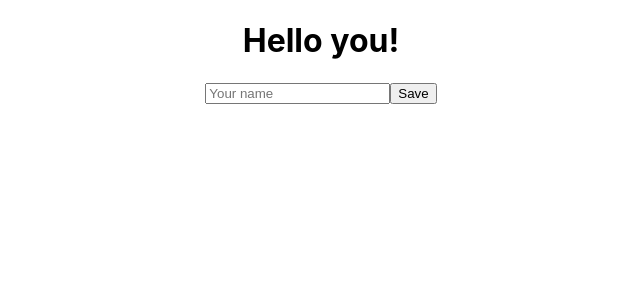
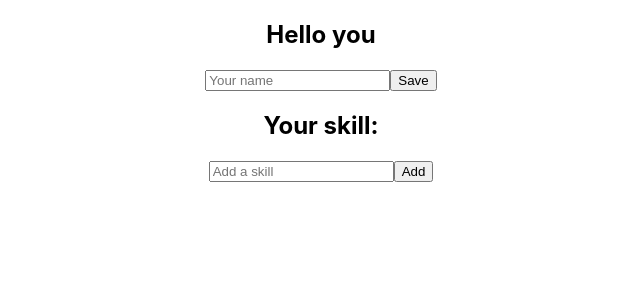
Before and after one commit to XavierCoulon/Playground_LocalStorage_Test, a React (Create React App) app: page / in a window 1280 px wide. Shown: the top 300 px of the page, without its empty margins (319-959 px from the left). Built offline with nearby package versions, Linux system fonts and the light colour scheme.

Commit message:
switch from useState to useRef - to test

```diff
--- a/src/App.js
+++ b/src/App.js
@@ -7,6 +7,7 @@ const App = () => {
     <div className="App">
       <LocalStorage />
     </div>
+
   );
 }
 
--- a/src/components/LocalStorage.jsx
+++ b/src/components/LocalStorage.jsx
@@ -1,33 +1,33 @@
-import React, { useState }  from 'react'
+import React, { useState, useRef } from "react";
+import setLocalStorage from "../utils/handleLocalStorage";
 
 const LocalStorage = () => {
+  const nameInputRef = useRef();
+  const skillsInputRef = useRef();
 
-	const [localData, setLocalData] = useState(() => {
-		const saved = localStorage.getItem("name");
-		const initialValue = JSON.parse(saved);
-  		return initialValue || "";
-	});
-
-	const inputHandler = (event) => {
+  const saveNameHandler = (event) => {
     event.preventDefault();
-		setLocalData(event.target.value);
-	}
-	const saveHandler = (event) => {
-		// event.preventDefault();
-		localStorage.setItem("name", JSON.stringify(localData));
-	}
+    setLocalStorage("name", nameInputRef.current.value);
+  };
+  const saveSkillHandler = (event) => {
+    event.preventDefault();
+    setLocalStorage("skills", skillsInputRef.current.value);
+  };
 
   return (
-
     <div>
-			<h1>Hello {localStorage.getItem("name") || "you"}!</h1>
+      <h2>Hello {localStorage.getItem("name") || "you"}</h2>
       <form>
-		<input type="text" placeholder="Your name" onChange={inputHandler}/>
-		<input type="submit" value="Save" onClick={saveHandler}></input>
+        <input type="text" placeholder="Your name" ref={nameInputRef} />
+        <input type="submit" value="Save" onClick={saveNameHandler}></input>
       </form>
-
+      <h2>Your skill: {localStorage.getItem("skills")}</h2>
+      <form>
+        <input type="text" placeholder="Add a skill" ref={skillsInputRef} />
+        <input type="submit" value="Add" onClick={saveSkillHandler}></input>
+      </form>
     </div>
-  )
+  );
 };
 
-export default LocalStorage
+export default LocalStorage;
--- /dev/null
+++ b/src/utils/handleLocalStorage.js
@@ -0,0 +1,13 @@
+const setLocalStorage = (key, value) => {
+  let existing = localStorage.getItem(key);
+
+  existing = existing ? existing.split(",") : [];
+  existing.push(value);
+  localStorage.setItem(key, existing.toString());
+
+  existing.forEach((element) => {
+    console.log(element);
+  });
+};
+
+export default setLocalStorage;
```
Lines whose indentation alone changed are shown as unchanged.
